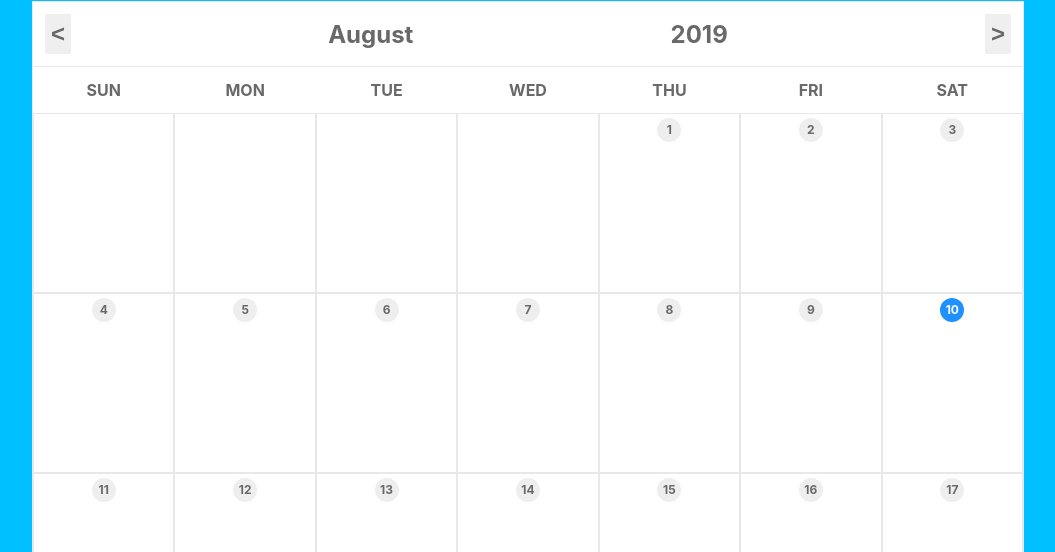
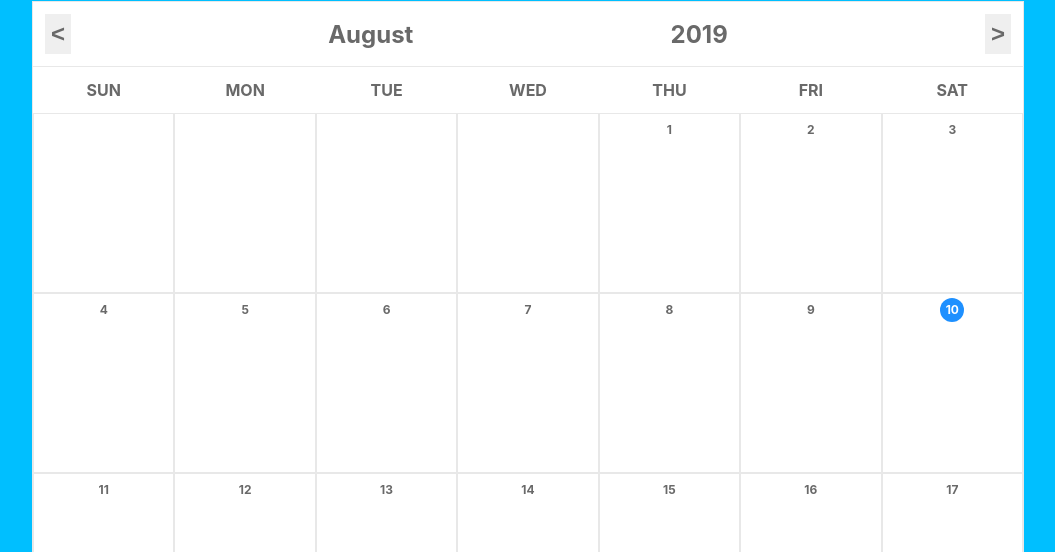
Before and after one commit to panama24/calendar, a React (Create React App) app: page / in a window 1280 px wide. Shown: the part 143-695 px from the top of the page, without its empty margins (112-1167 px from the left). Built offline with nearby package versions, Linux system fonts and the light colour scheme.

Commit message:
fixes hover color

```diff
--- a/src/components/calendar/styles.js
+++ b/src/components/calendar/styles.js
@@ -50,10 +50,13 @@ const Number = styled.span`
   height: 24px;
   width: 24px;
   line-height: 24px;
-  border-radius: 30px; /* or 50% */
-  background-color: #eee;
-  background: ${({ today }) => today && "dodgerBlue"};
+  border-radius: 30px;
+  background: ${({ today }) => today ? 'dodgerBlue' : 'white'};
   color: ${({ today }) => today ? "white" : DARK_GREY};
+
+  &:hover {
+    background: ${({ today }) => today ? 'dodgerBlue' : '#eee'};
+  }
 `;
 
 const StyledNavigation = styled.button`
```
